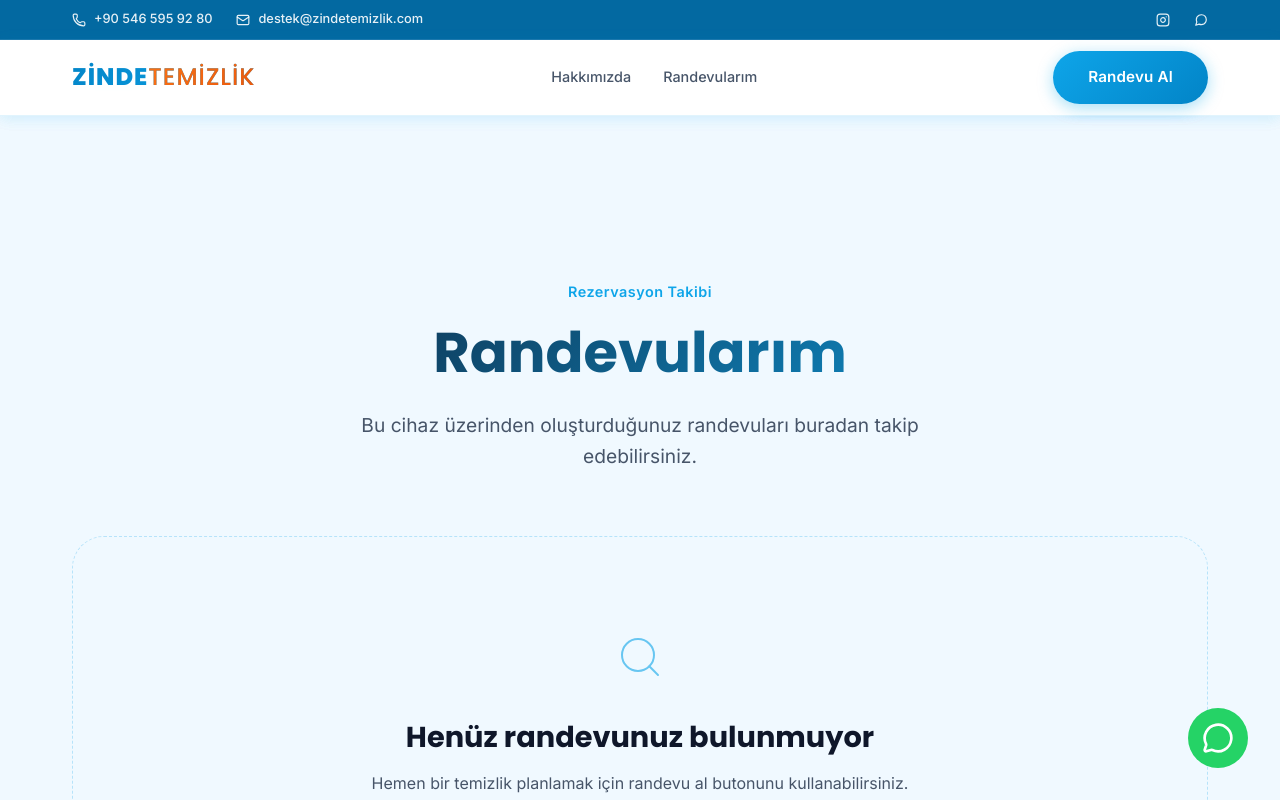
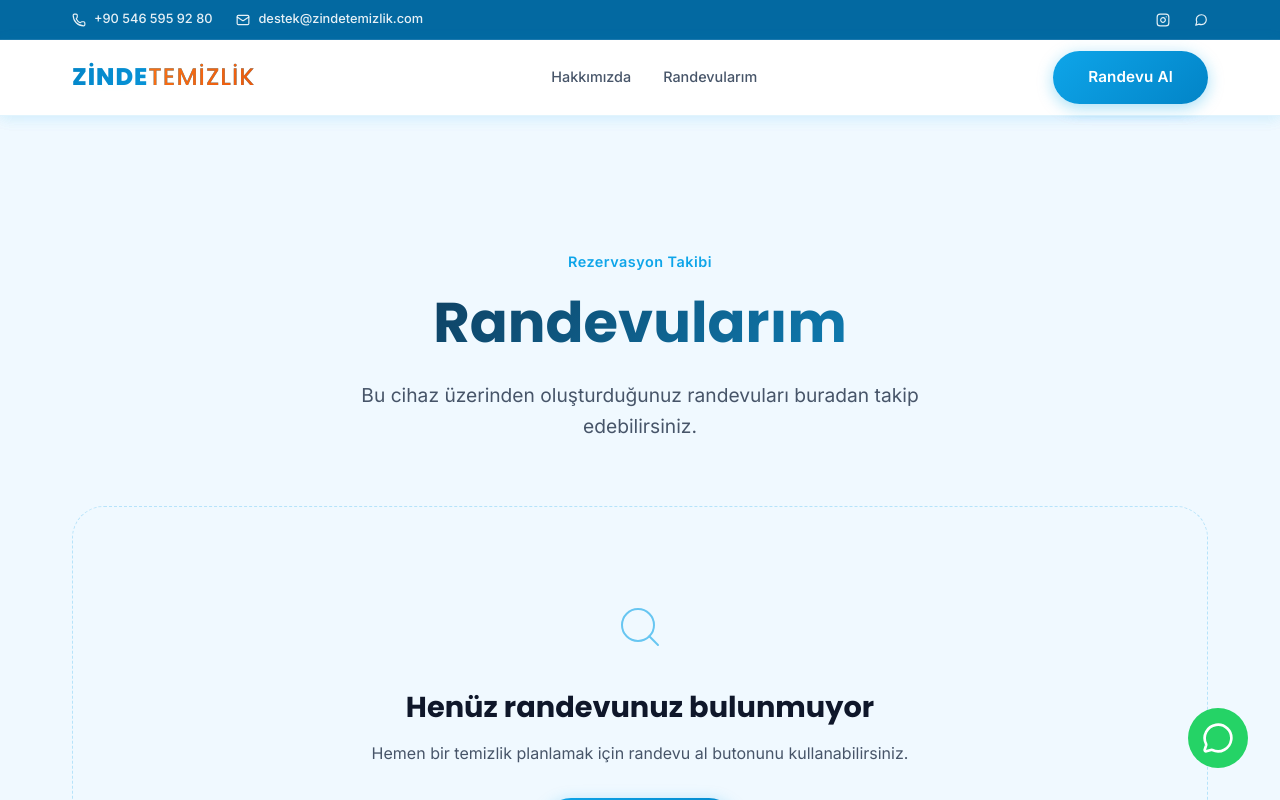
Before and after one commit to yarendilara/akseltemizlik, a Next.js app: page /randevularim in a window 1280 px wide. Shown: the top 800 px of the page. Built offline with nearby package versions, Linux system fonts and the light colour scheme.

Commit message:
UI: Reduced top padding on Randevularım page for better balance

```diff
--- a/src/app/randevularim/page.module.css
+++ b/src/app/randevularim/page.module.css
@@ -1,6 +1,6 @@
 .main {
   min-height: 100vh;
-  padding-top: 160px;
+  padding-top: 130px;
   padding-bottom: 4rem;
   background: var(--bg-main);
 }
```
